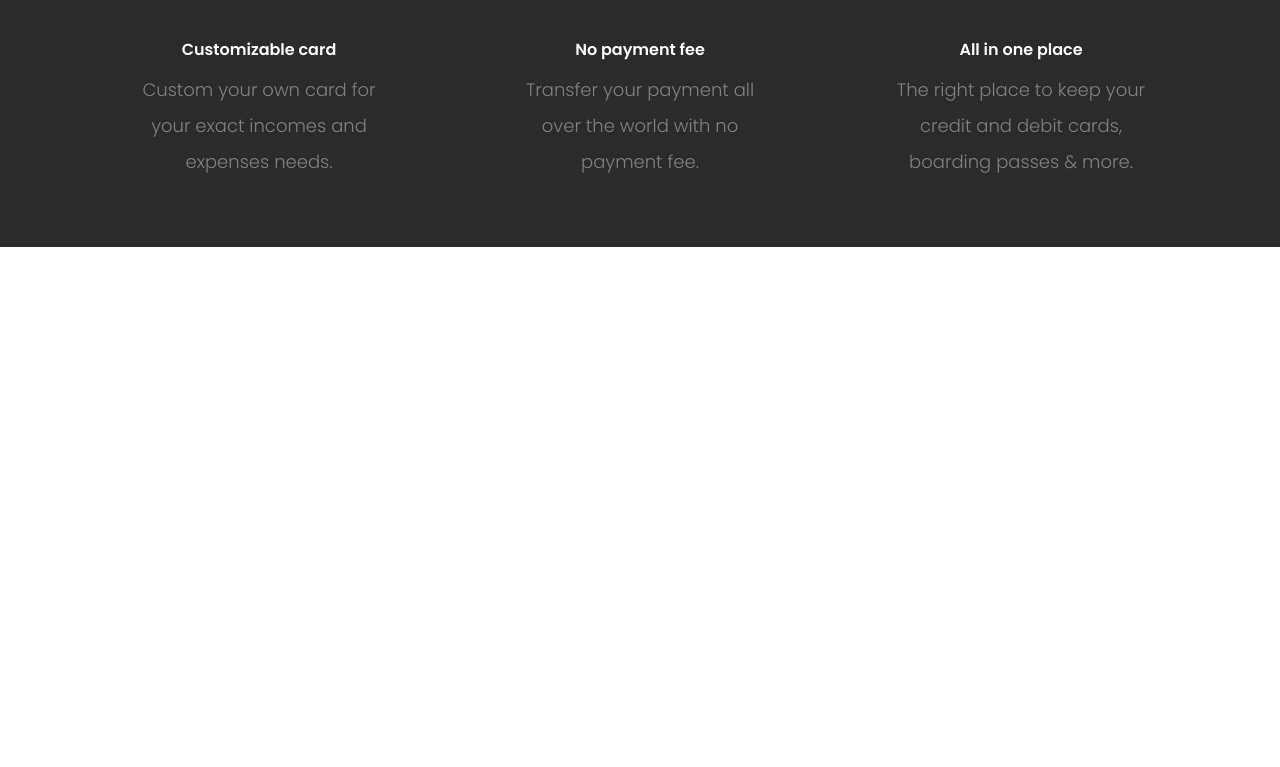
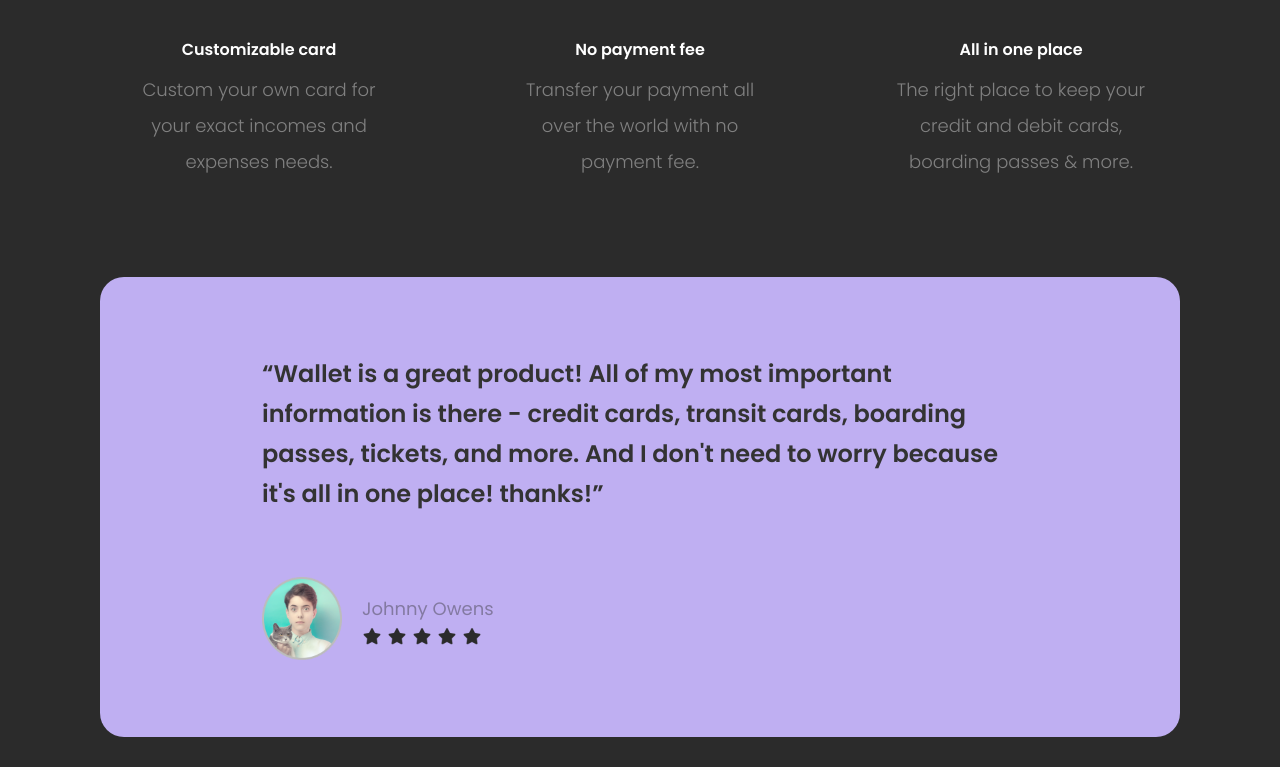
Before and after one commit to KennethEvolves/my-first-landing-page, a React (Vite) app: page / in a window 1280 px wide. Shown: the part 1667-2434 px from the top of the page. Before the commit the page ends 1914 px from the top, so only its background shows below. Built offline with nearby package versions, Linux system fonts and the light colour scheme.

Commit message:
UserFeedback.jsx component created

```diff
--- a/src/App.jsx
+++ b/src/App.jsx
@@ -3,6 +3,7 @@ import Hero from './components/Hero';
 import Logos from './components/Logos';
 import ProductImage from './components/ProductImage';
 import Features from './components/Features';
+import UserFeedback from './components/UserFeedback';
 
 const App = () => {
     return (
@@ -17,6 +18,7 @@ const App = () => {
             <Logos />
             <ProductImage />
             <Features />
+            <UserFeedback />
         </div>
     )
 }
--- /dev/null
+++ b/src/components/UserFeedback.jsx
@@ -0,0 +1,48 @@
+
+const Star = () => {
+    return (
+        <>
+            <img src="star.png" alt="star-icon" className="w-[20px]" />
+        </>
+    )
+}
+
+const Card = () => {
+    return (
+        <section className="w-[1080px] h-[460px] bg-purple flex flex-col justify-center items-center rounded-3xl">
+            <article className="w-[756px] h-[160px] flex flex-col justify-center items-center gap-[63px]">
+                <h3 className="font-semibold text-2xl text-secondarycolor leading-10">
+                    “Wallet is a great product! All of my most important
+                    information is there - credit cards, transit cards, boarding
+                    passes, tickets, and more. And I don't need to worry because
+                    it's all in one place! thanks!”
+                </h3>
+
+                <article className="w-[756px] h-160px flex flex-r justify-start items-center gap-[20px]">
+                    <img src="user-feedback.png" alt="user-feedback" className="w-[80px]" />
+                    <div>
+                        <h5 className="opacity-40 text-lg text-primarycolor leading-loose">Johnny Owens</h5>
+                        <div className="flex flex-row justify-start items-center gap-[5px]">
+                            <Star />
+                            <Star />
+                            <Star />
+                            <Star />
+                            <Star />
+                        </div>
+                    </div>
+                </article>
+
+            </article>
+        </section>
+    )
+}
+
+const UserFeedback = () => {
+    return (
+        <section className="w-[1280px] h-[520px] flex flex-r justify-center items-center">
+            <Card />
+        </section>
+    )
+}
+
+export default UserFeedback;
```
